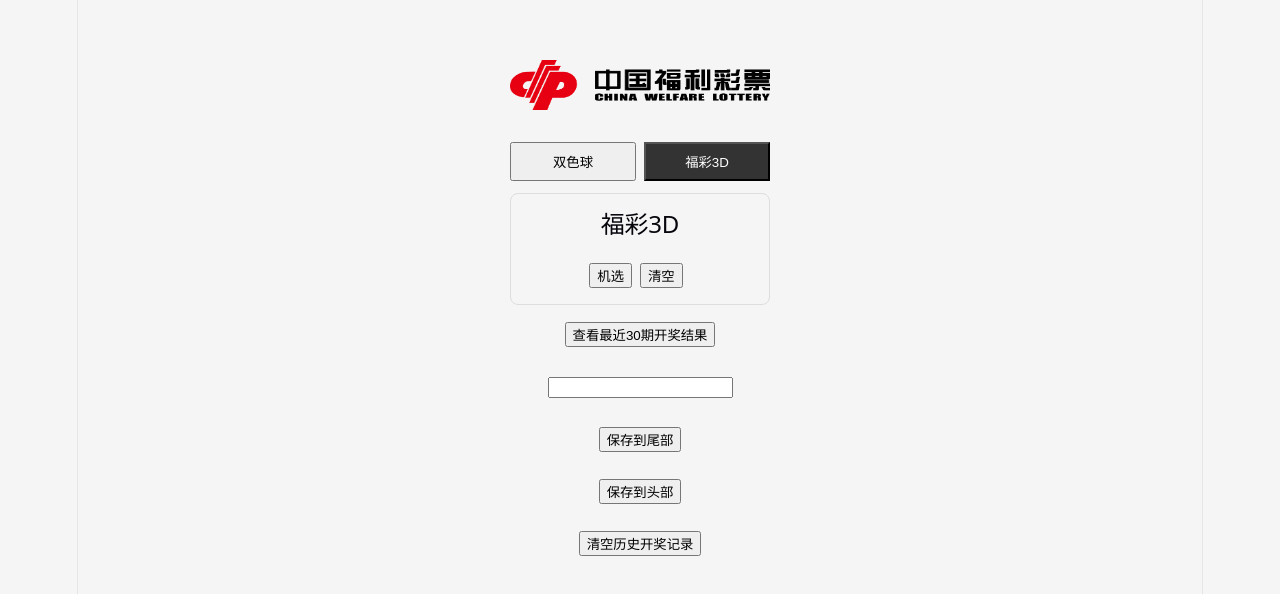
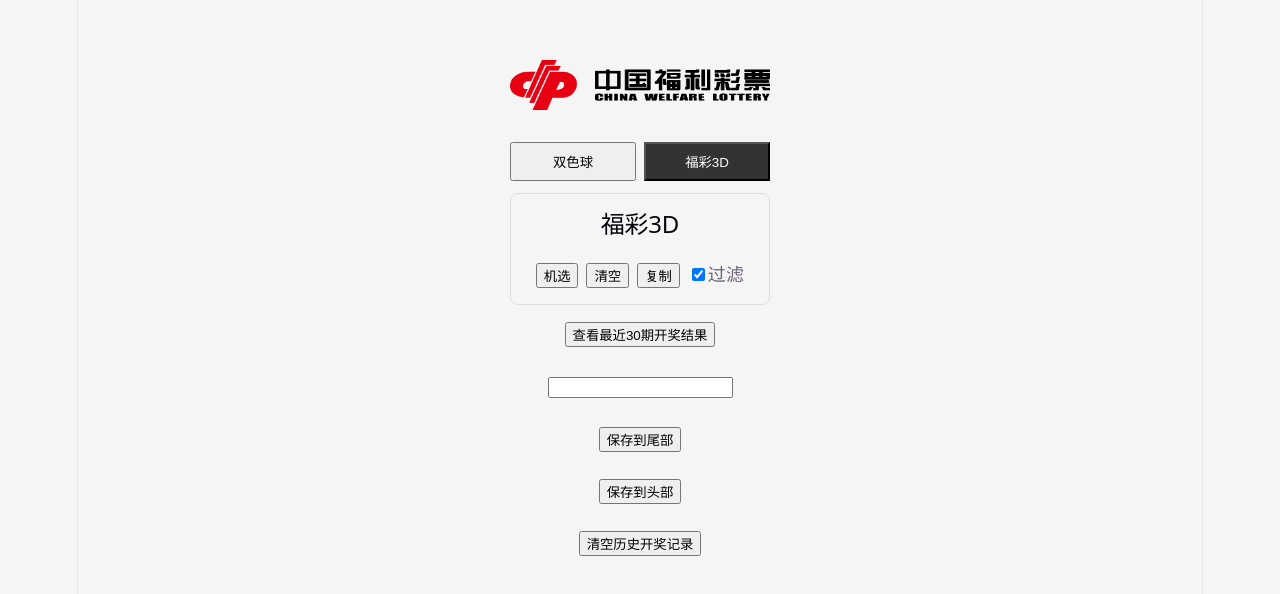
Before and after one commit to webgjw/pm-system, a Vue app: page / in a window 1280 px wide. Shown: the part 124-718 px from the top of the page. Built offline with nearby package versions, Linux system fonts and the light colour scheme.

Commit message:
更新代码

```diff
--- a/index.html
+++ b/index.html
@@ -4,7 +4,7 @@
     <meta charset="UTF-8" />
     <link rel="icon" type="image/svg+xml" href="/favicon.svg" />
     <meta name="viewport" content="width=device-width, initial-scale=1.0" />
-    <title>pm-system</title>
+    <title>彩票选号器</title>
   </head>
   <body>
     <div id="app"></div>
--- a/src/components/LotterySelector.vue
+++ b/src/components/LotterySelector.vue
@@ -15,6 +15,8 @@
     <div class="actions">
       <button @click="generate">机选</button>
       <button @click="clear">清空</button>
+      <button @click="copy">复制</button>
+      <input type="checkbox" v-model="filterFlag">过滤
     </div>
   </div>
 </template>
@@ -34,6 +36,28 @@ const props = defineProps({
 const emit = defineEmits(['select'])
 
 const result = ref([])
+const filterFlag = ref(true);
+
+function formatArray(arr) {
+  const padded = arr.map(n => n.toString().padStart(2, '0'));
+  return `${padded.slice(0, 6).join(' ')} - ${padded[6]}`;
+}
+
+const copy = () => {
+  if (result.value.length === 0) {
+    alert('复制失败');
+    return;
+  }
+  const text = props.type === 'ssq' ? formatArray(result.value) : result.value.join(' ');
+
+  navigator.clipboard.writeText(text)
+    .then(() => {
+      alert('已复制');
+    })
+    .catch(err => {
+      console.error('复制失败', err);
+    });
+};
 
 function generateSSQ() {
   const red = uniqueRandomList(6, 1, 33)
@@ -42,7 +66,10 @@ function generateSSQ() {
 }
 
 async function generate3D() {
-  let excludeList = await getArray('lottery_records');
+  let excludeList = [];
+  if (filterFlag.value) {
+    excludeList = await getArray('lottery_records');
+  }
   // 只有过滤数组不为空时才创建 Set
   const excludeSet = excludeList.length > 0
     ? new Set(excludeList.map(item => item))
```
